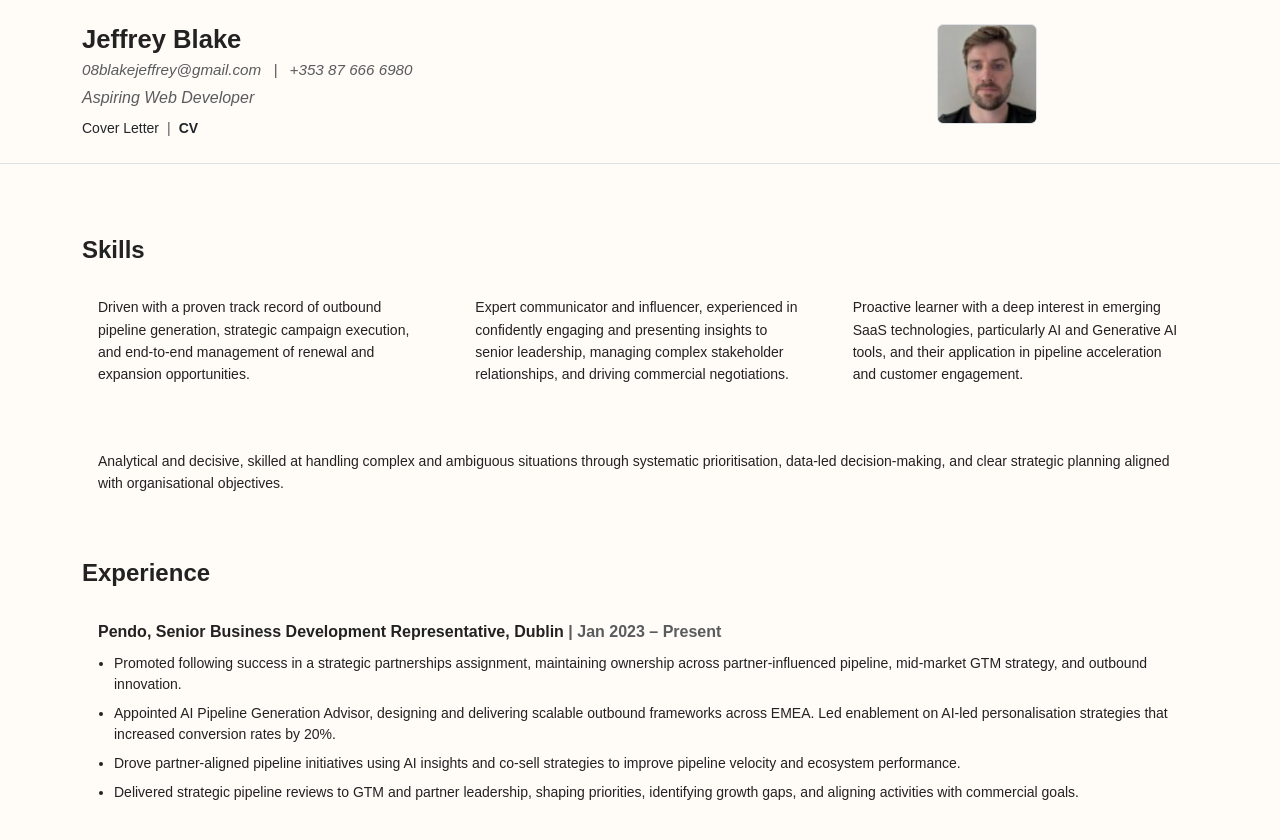
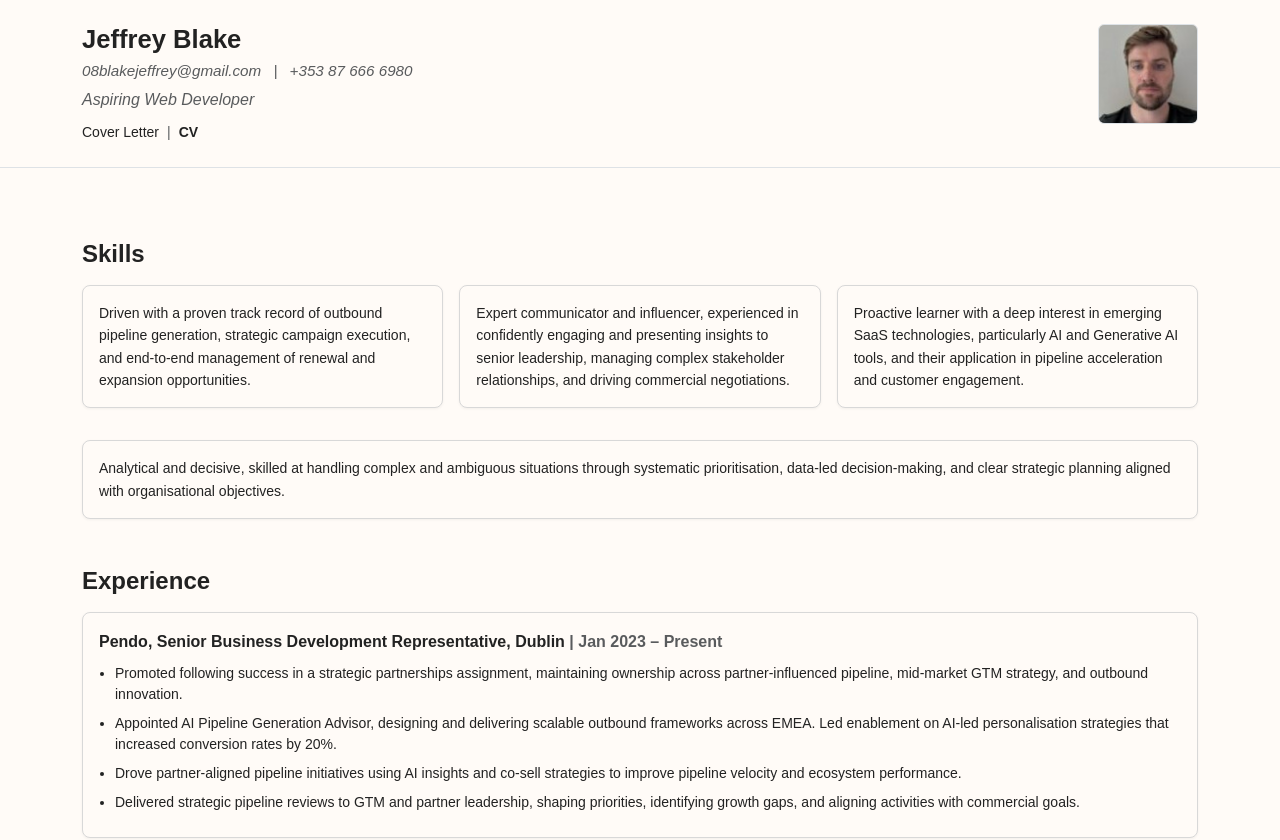
Before and after one commit to JeffreyBlake08/C.V-2.0, a plain HTML site: page cv.html in a window 1280 px wide. Shown: the top 840 px of the page. Drawn offline with nearby package versions, Linux system fonts and the light colour scheme.

Commit message:
Refactor style.css for improved layout and design
Updated CSS variables and improved styling for header, footer, and content sections.

```diff
--- a/style.css
+++ b/style.css
@@ -1,11 +1,11 @@
 :root {
-  --bg: #fffbf7;
-  --muted: #666;
-  --text: #222;
-  --max-width: 900px;
+  --bg: #fffbf7;           /* soft cream background */
+  --muted: #666;           /* muted/secondary text */
+  --text: #222;            /* main text */
+  --border: #d8d8d8;       /* soft grey border */
 }
 
-/* Global layout */
+/* Global page look */
 html,
 body {
   background-color: var(--bg);
@@ -15,74 +15,111 @@ body {
   margin: 0;
   padding: 0;
   font-family: Arial, sans-serif;
+  line-height: 1.6;
 }
 
-/* Shared header */
+/* Header band (top of both pages) */
 .site-header {
   background-color: var(--bg);
+  border-bottom: 1px solid var(--border);
 }
 
-/* Name styling */
+/*
+Responsive header alignment:
+- On mobile: everything centered (text + portrait)
+- On large screens: text left, photo right
+*/
+.header-text {
+  text-align: center;
+}
+.header-photo {
+  text-align: center;
+}
+
+@media (min-width: 992px) {
+  .header-text {
+    text-align: left;
+  }
+  .header-photo {
+    text-align: right;
+  }
+}
+
 .site-header h1 {
   font-size: 1.6rem;
   margin-bottom: 0.25rem;
+  color: var(--text);
 }
 
-/* Contact line */
 .details {
   font-size: 0.9rem;
   color: var(--muted);
 }
 
-/* Subheading under contact info (CV only) */
 .Intro {
   font-size: 0.95rem;
   font-style: italic;
   color: var(--muted);
+  margin-bottom: 0.5rem;
 }
 
-/* Profile photo */
+/* Nav links inherit text color */
+a.link-dark {
+  color: var(--text) !important;
+}
+
+/* Photo */
 .portrait {
   width: 100px;
   height: 100px;
   border-radius: 8px;
-  border: 1px solid #ccc;
+  border: 1px solid var(--border);
   object-fit: cover;
 }
 
-/* Main content */
+/* Main page content wrapper */
 .content {
-  line-height: 1.6;
+  background-color: var(--bg);
+  padding-bottom: 2rem;
 }
 
-/* Section card-style backgrounds */
+/*
+Reusable card-style wrapper for:
+- cover letter block
+- skill cards
+- experience / education blocks
+*/
 .section-block {
   background-color: var(--bg);
+  border: 1px solid var(--border);
+  border-radius: 8px;
+  box-shadow: 0 1px 3px rgba(0, 0, 0, 0.05);
 }
 
-/* Headings */
+/* Headings in sections */
 h2,
 .h4 {
+  color: var(--text);
   margin-top: 1.5rem;
   margin-bottom: 0.75rem;
-  color: var(--text);
 }
 
 /* Lists */
 ul {
   padding-left: 1rem;
+  margin-bottom: 0;
   line-height: 1.5;
-  margin-bottom: 0;
 }
 
 li {
   margin-bottom: 0.6rem;
 }
 
-/* Footer — same background as body, only line visible */
+/* Footer bar at bottom of both pages */
 .site-footer {
   background-color: var(--bg);
-  border-top: 1px solid #ccc;
+  border-top: 1px solid var(--border);
   color: var(--muted);
+  text-align: center;
   min-height: 40px;
 }
```
